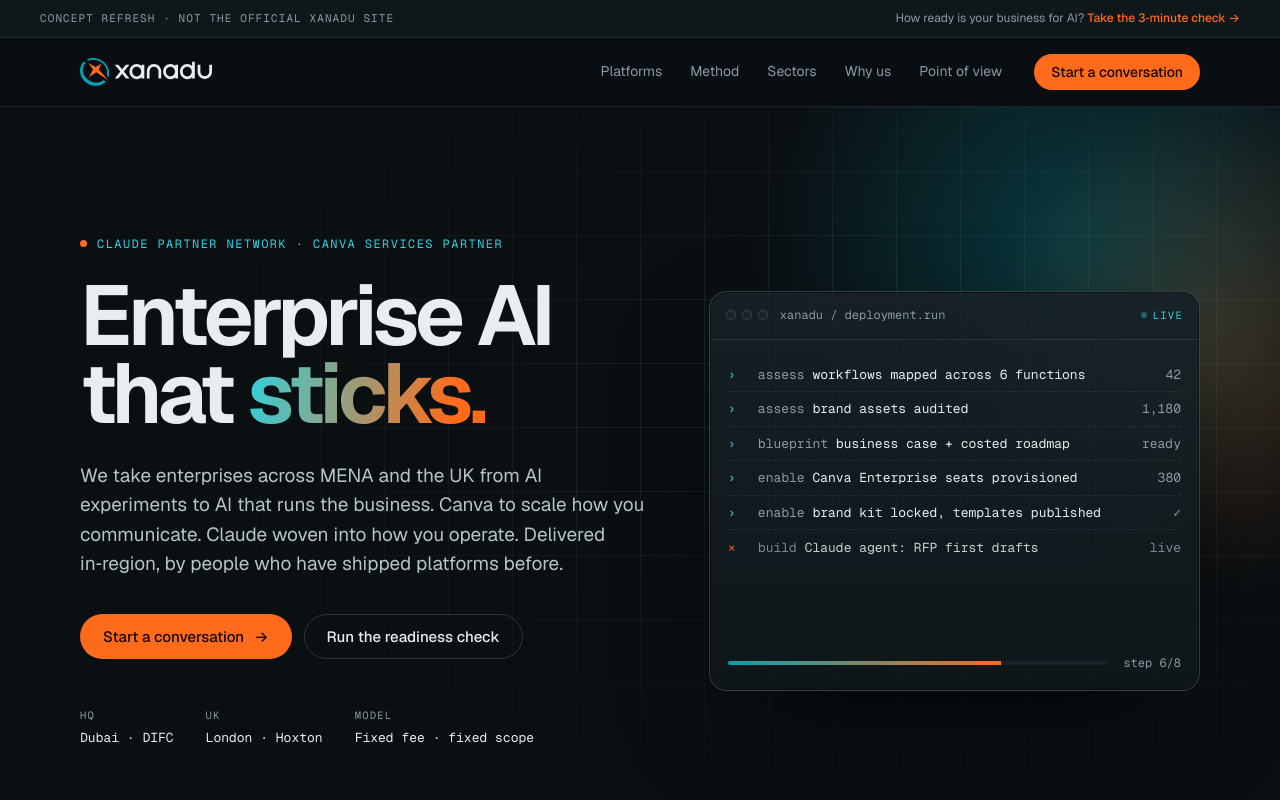
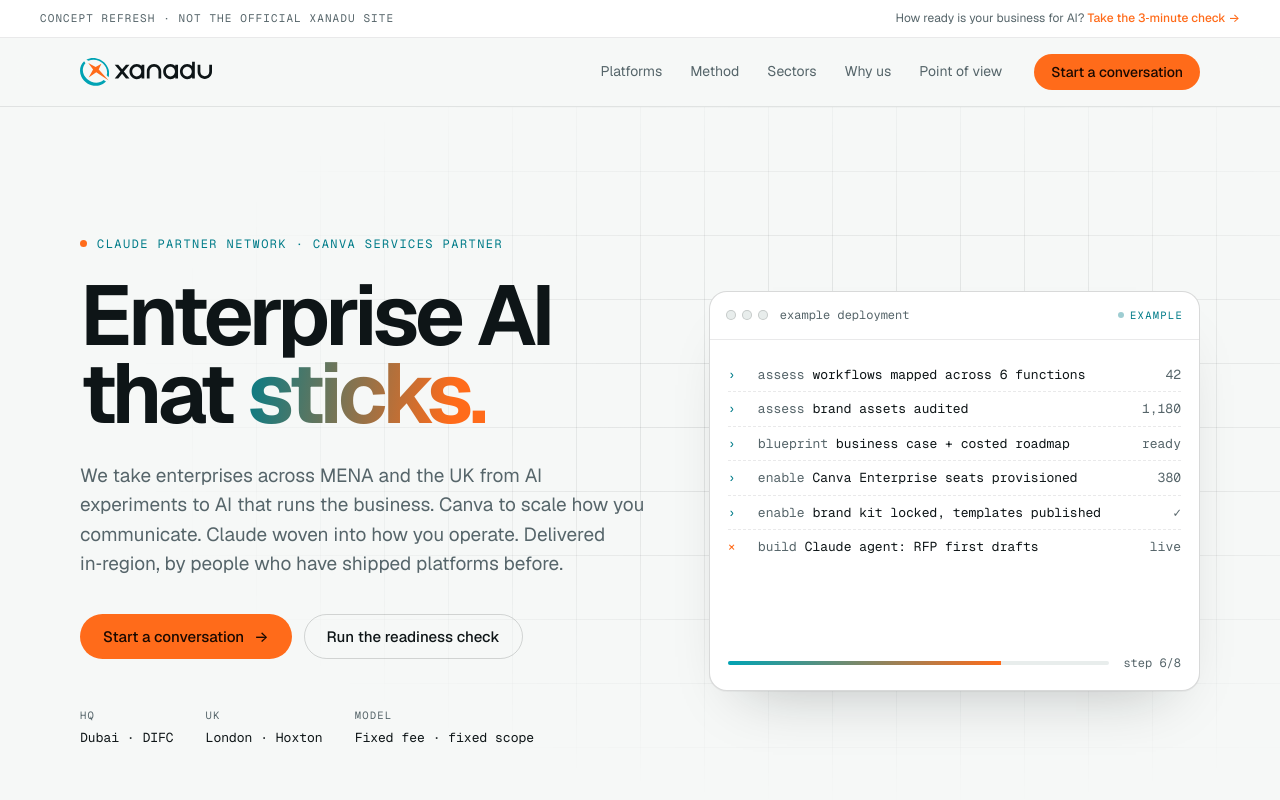
Before and after one commit to ahmadiqbal-tmitm/xanadu.ahmads.build, a plain HTML site: page index.html in a window 1280 px wide. Shown: the top 800 px of the page. Drawn offline with nearby package versions, Linux system fonts and the light colour scheme.

Commit message:
v1 refresh: light theme, same layout and copy; drop hero glow; label console as an example
Co-Authored-By: Claude Opus 5.5 <noreply@anthropic.com>

```diff
--- a/index.html
+++ b/index.html
@@ -6,7 +6,7 @@
   <title>Xanadu — Enterprise AI that sticks (concept)</title>
   <meta name="description" content="Concept brand refresh for Xanadu: the in-region partner for Claude and Canva across MENA and the UK.">
   <meta name="robots" content="noindex, nofollow">
-  <meta name="theme-color" content="#0A0F12">
+  <meta name="theme-color" content="#F6F8F7">
   <link rel="icon" href="favicon.svg" type="image/svg+xml">
   <link rel="preconnect" href="https://fonts.googleapis.com">
   <link rel="preconnect" href="https://fonts.gstatic.com" crossorigin>
@@ -84,8 +84,8 @@
       <div class="console" aria-label="Example deployment run">
         <div class="console-head">
           <span class="lights"><i></i><i></i><i></i></span>
-          <span class="mono">xanadu / deployment.run</span>
-          <span class="live mono"><i></i>live</span>
+          <span class="mono">example deployment</span>
+          <span class="live mono"><i></i>example</span>
         </div>
         <ol class="console-body mono" id="console"></ol>
         <div class="console-foot">
@@ -147,7 +147,7 @@
             <li>Cut reliance on design teams, agencies and manual production.</li>
           </ul>
           <div class="mini-ui swatches" aria-hidden="true">
-            <span style="--c:#0A0F12"></span><span style="--c:#00A3B4"></span><span style="--c:#FF6B1A"></span><span style="--c:#F4F2ED"></span>
+            <span style="--c:#0E1517"></span><span style="--c:#00A3B4"></span><span style="--c:#FF6B1A"></span><span style="--c:#FFFFFF"></span>
             <em class="mono">brand kit · locked</em>
           </div>
         </article>
--- a/styles.css
+++ b/styles.css
@@ -3,28 +3,30 @@
    Type:   Geist (display + text), Geist Mono (labels, data) */
 
 :root {
-  --ink: #0A0F12;
-  --ink-2: #10171B;
-  --ink-3: #172127;
-  --line: rgba(232, 238, 240, 0.09);
-  --line-2: rgba(232, 238, 240, 0.16);
-  --text: #E8EEF0;
-  --muted: #8C9AA1;
+  --ink: #F6F8F7;          /* page ground (light) */
+  --ink-2: #FFFFFF;        /* raised surfaces */
+  --ink-3: #E8EDEC;        /* tracks, insets */
+  --line: rgba(14, 21, 23, 0.09);
+  --line-2: rgba(14, 21, 23, 0.16);
+  --text: #0E1517;
+  --muted: #56656A;
   --teal: #00A3B4;
-  --teal-bright: #2CD3E1;
+  --teal-bright: #007C89;  /* teal for text and small marks on light */
   --signal: #FF6B1A;
-  --signal-hover: #FF8540;
-  --paper: #F4F2ED;
-  --paper-2: #EAE7DF;
-  --paper-text: #0D1417;
-  --paper-muted: #5B666B;
-  --paper-line: rgba(13, 20, 23, 0.12);
+  --signal-hover: #FF7F38;
+  --signal-ink: #D9530B;   /* orange for large text on light */
+  --paper: #FFFFFF;
+  --paper-2: #F1F4F3;
+  --paper-text: #0E1517;
+  --paper-muted: #56656A;
+  --paper-line: rgba(14, 21, 23, 0.10);
 
   /* logo tokens */
   --logo-ring: var(--teal);
   --logo-word: var(--text);
   --logo-x: var(--signal);
 
+  --ease: cubic-bezier(.16,1,.3,1);
   --radius: 14px;
   --wrap: 1200px;
   --gutter: clamp(16px, 4vw, 40px);
@@ -71,7 +73,7 @@ p { margin: 0; }
 .btn:hover { transform: translateY(-1px); }
 .btn span { transition: transform .2s; }
 .btn:hover span { transform: translateX(3px); }
-.btn-signal { background: var(--signal); color: #120800; }
+.btn-signal { background: var(--signal); color: #1A0900; }
 .btn-signal:hover { background: var(--signal-hover); }
 .btn-ghost { border-color: var(--line-2); color: var(--text); }
 .btn-ghost:hover { border-color: var(--text); }
@@ -92,7 +94,7 @@ p { margin: 0; }
 /* ---------- nav ---------- */
 .nav {
   position: sticky; top: 0; z-index: 50;
-  background: rgba(10, 15, 18, 0.72);
+  background: rgba(246, 248, 247, 0.85);
   backdrop-filter: saturate(140%) blur(14px);
   -webkit-backdrop-filter: saturate(140%) blur(14px);
   border-bottom: 1px solid var(--line);
@@ -115,14 +117,7 @@ p { margin: 0; }
   mask-image: radial-gradient(ellipse 80% 70% at 70% 40%, #000 20%, transparent 75%);
   -webkit-mask-image: radial-gradient(ellipse 80% 70% at 70% 40%, #000 20%, transparent 75%);
 }
-.hero-glow {
-  position: absolute; width: 900px; height: 900px; right: -260px; top: -320px; pointer-events: none;
-  background:
-    radial-gradient(closest-side, rgba(0, 163, 180, .28), transparent 70%),
-    radial-gradient(closest-side at 65% 60%, rgba(255, 107, 26, .22), transparent 70%);
-  filter: blur(20px);
-  animation: drift 18s ease-in-out infinite alternate;
-}
+.hero-glow { display: none; }
 @keyframes drift { to { transform: translate(-60px, 40px) rotate(12deg); } }
 
 .hero-inner { position: relative; display: grid; grid-template-columns: 1.15fr 1fr; gap: clamp(32px, 5vw, 72px); align-items: center; }
@@ -134,7 +129,7 @@ h1 { font-size: clamp(46px, 6.6vw, 88px); font-weight: 650; letter-spacing: -0.0
   background: linear-gradient(100deg, var(--teal-bright) 0%, var(--signal) 85%);
   -webkit-background-clip: text; background-clip: text; color: transparent;
 }
-.lede { margin-top: 28px; max-width: 34em; font-size: clamp(17px, 1.5vw, 19px); color: #B8C3C8; }
+.lede { margin-top: 28px; max-width: 34em; font-size: clamp(17px, 1.5vw, 19px); color: var(--muted); }
 .hero-ctas { display: flex; flex-wrap: wrap; gap: 12px; margin-top: 36px; }
 .hero-ctas.center { justify-content: center; }
 .hero-meta { list-style: none; padding: 0; margin: 48px 0 0; display: flex; flex-wrap: wrap; gap: 12px 32px; font-size: 13px; color: var(--text); }
@@ -142,9 +137,9 @@ h1 { font-size: clamp(46px, 6.6vw, 88px); font-weight: 650; letter-spacing: -0.0
 
 /* console */
 .console {
-  background: linear-gradient(180deg, rgba(23,33,39,.9), rgba(16,23,27,.92));
+  background: var(--ink-2);
   border: 1px solid var(--line-2); border-radius: 18px;
-  box-shadow: 0 40px 120px -40px rgba(0,0,0,.8), 0 0 0 1px rgba(0,0,0,.4) inset;
+  box-shadow: 0 1px 0 rgba(14,21,23,.04), 0 30px 60px -34px rgba(14,21,23,.28);
   overflow: hidden; min-width: 0;
 }
 .console-head { display: flex; align-items: center; gap: 12px; padding: 14px 16px; border-bottom: 1px solid var(--line); font-size: 12px; color: var(--muted); }
@@ -154,9 +149,9 @@ h1 { font-size: clamp(46px, 6.6vw, 88px); font-weight: 650; letter-spacing: -0.0
 .live i { width: 6px; height: 6px; border-radius: 50%; background: var(--teal-bright); animation: blink 1.4s infinite; }
 @keyframes blink { 50% { opacity: .25; } }
 .console-body { list-style: none; margin: 0; padding: 18px 18px 8px; min-height: 300px; font-size: 13px; line-height: 1.5; }
-.console-body li { display: grid; grid-template-columns: 20px 1fr auto; gap: 10px; padding: 7px 0; opacity: 0; transform: translateY(6px); animation: in .45s forwards; border-bottom: 1px dashed var(--line); }
+.console-body li { display: grid; grid-template-columns: 20px 1fr auto; gap: 10px; padding: 7px 0; animation: in .45s var(--ease) both; border-bottom: 1px dashed var(--line); }
 .console-body li:last-child { border-bottom: 0; }
-@keyframes in { to { opacity: 1; transform: none; } }
+@keyframes in { from { transform: translateY(6px); } }
 .console-body .ic { color: var(--teal-bright); }
 .console-body .ic.x { color: var(--signal); }
 .console-body .t { color: var(--text); overflow: hidden; text-overflow: ellipsis; }
@@ -170,7 +165,7 @@ h1 { font-size: clamp(46px, 6.6vw, 88px); font-weight: 650; letter-spacing: -0.0
 .trust { border-top: 1px solid var(--line); border-bottom: 1px solid var(--line); background: var(--ink-2); }
 .trust-inner { display: flex; align-items: center; gap: 40px; padding-top: 26px; padding-bottom: 26px; }
 .trust-inner .label { flex: none; }
-.trust-list { list-style: none; margin: 0; padding: 0; display: flex; flex-wrap: wrap; gap: 10px 36px; font-size: 15px; font-weight: 500; color: #C9D2D6; letter-spacing: -0.01em; }
+.trust-list { list-style: none; margin: 0; padding: 0; display: flex; flex-wrap: wrap; gap: 10px 36px; font-size: 15px; font-weight: 500; color: var(--text); letter-spacing: -0.01em; }
 
 /* ---------- sections ---------- */
 .section { padding: clamp(80px, 11vw, 140px) 0; }
@@ -187,13 +182,13 @@ h2 { font-size: clamp(36px, 5.2vw, 68px); }
   display: flex; flex-direction: column; gap: 28px; overflow: hidden;
   transition: border-color .3s, transform .3s;
 }
-.layer:hover { border-color: var(--line-2); transform: translateY(-2px); }
+.layer:hover { border-color: var(--line-2); transform: translateY(-2px); box-shadow: 0 20px 40px -30px rgba(14,21,23,.25); }
 .layer::before { content: ""; position: absolute; inset: 0 0 auto 0; height: 2px; }
 .layer-reason::before { background: linear-gradient(90deg, var(--signal), transparent); }
 .layer-create::before { background: linear-gradient(90deg, var(--teal-bright), transparent); }
 .tag { display: inline-block; font-size: 11px; text-transform: uppercase; letter-spacing: .12em; padding: 5px 10px; border-radius: 999px; border: 1px solid var(--line-2); color: var(--muted); margin-bottom: 18px; }
 .layer h3 { font-size: clamp(24px, 2.4vw, 32px); }
-.ticks { list-style: none; padding: 0; margin: 0; display: grid; gap: 12px; color: #B8C3C8; }
+.ticks { list-style: none; padding: 0; margin: 0; display: grid; gap: 12px; color: var(--muted); }
 .ticks li { padding-left: 26px; position: relative; }
 .ticks li::before { content: ""; position: absolute; left: 0; top: .62em; width: 12px; height: 1px; background: var(--teal-bright); }
 .mini-ui { margin-top: auto; border: 1px solid var(--line); border-radius: 12px; background: var(--ink); padding: 6px 14px; font-size: 12px; }
@@ -212,7 +207,7 @@ h2 { font-size: clamp(36px, 5.2vw, 68px); }
 .stat { padding: 28px 24px 0 0; display: flex; flex-direction: column; gap: 10px; }
 .stat + .stat { padding-left: 24px; border-left: 1px solid var(--line); }
 .stat b { font-size: clamp(40px, 5.4vw, 76px); font-weight: 500; letter-spacing: -0.04em; line-height: 1; color: var(--text); }
-.stat:first-child b { color: var(--signal); }
+.stat:first-child b { color: var(--signal-ink); }
 .stat span { color: var(--muted); font-size: 15px; }
 .footnote { margin-top: 40px; font-size: 12px; color: var(--muted); }
 
@@ -242,7 +237,7 @@ h2 { font-size: clamp(36px, 5.2vw, 68px); }
 .quiz legend { float: left; width: 100%; padding: 0; margin-bottom: 14px; font-weight: 500; font-size: 16px; }
 .quiz label { display: inline-flex; margin: 0 8px 8px 0; cursor: pointer; }
 .quiz label input { position: absolute; opacity: 0; pointer-events: none; }
-.quiz label { position: relative; padding: 9px 14px; border-radius: 999px; border: 1px solid var(--line-2); font-size: 14px; color: #B8C3C8; transition: all .15s; }
+.quiz label { position: relative; padding: 9px 14px; border-radius: 999px; border: 1px solid var(--line-2); font-size: 14px; color: var(--muted); transition: all .15s; }
 .quiz label:hover { border-color: var(--text); color: var(--text); }
 .quiz label:has(input:checked) { background: var(--text); color: var(--ink); border-color: var(--text); }
 .quiz label:has(input:focus-visible) { outline: 2px solid var(--signal); outline-offset: 2px; }
@@ -257,11 +252,11 @@ h2 { font-size: clamp(36px, 5.2vw, 68px); }
 .dial-num b { font-size: 52px; font-weight: 500; letter-spacing: -0.04em; line-height: 1; }
 .dial-num span { font-size: 12px; color: var(--muted); }
 #tier { color: var(--teal-bright); }
-.result-copy { color: #B8C3C8; font-size: 15px; min-height: 4.6em; }
+.result-copy { color: var(--muted); font-size: 15px; min-height: 4.6em; }
 
 /* sectors */
 .sectors { display: grid; grid-template-columns: repeat(3, 1fr); gap: 16px; }
-.sectors article { background: #fff; border: 1px solid var(--paper-line); border-radius: 18px; padding: 28px; display: grid; gap: 14px; align-content: start; transition: transform .25s, box-shadow .25s; }
+.sectors article { background: var(--ink); border: 1px solid var(--paper-line); border-radius: 18px; padding: 28px; display: grid; gap: 14px; align-content: start; transition: transform .25s, box-shadow .25s; }
 .sectors article:hover { transform: translateY(-3px); box-shadow: 0 20px 40px -24px rgba(13,20,23,.25); }
 .sectors .idx { width: max-content; font-size: 11px; padding: 4px 8px; border-radius: 6px; background: var(--paper-text); color: var(--paper); letter-spacing: .08em; }
 .sectors h3 { font-size: 26px; margin-top: 18px; }
@@ -288,13 +283,17 @@ h2 { font-size: clamp(36px, 5.2vw, 68px); }
 .manifesto p { margin-top: 14px; color: var(--muted); max-width: 38em; font-size: 18px; }
 
 /* cta */
-.cta { position: relative; overflow: hidden; padding: clamp(96px, 13vw, 168px) 0; text-align: center; border-top: 1px solid var(--line); background: radial-gradient(ellipse 50% 60% at 50% 100%, rgba(255,107,26,.18), transparent 70%), radial-gradient(ellipse 50% 50% at 50% 0%, rgba(0,163,180,.14), transparent 70%), var(--ink); }
+.cta { position: relative; overflow: hidden; padding: clamp(96px, 13vw, 168px) 0; text-align: center; background: var(--teal); color: var(--text); --line: rgba(14,21,23,.10); }
+.cta .btn-signal { background: var(--ink-2); color: var(--text); }
+.cta .btn-signal:hover { background: #F2FBFC; }
+.cta .btn-ghost { border-color: rgba(14,21,23,.35); }
+.cta .btn-ghost:hover { border-color: var(--text); }
 .cta .hero-grid { mask-image: radial-gradient(ellipse 60% 70% at 50% 50%, #000 10%, transparent 70%); -webkit-mask-image: radial-gradient(ellipse 60% 70% at 50% 50%, #000 10%, transparent 70%); }
 .cta-inner { position: relative; }
-.cta-mark { width: 64px; height: 62px; margin: 0 auto 32px; animation: spin 24s linear infinite; }
+.cta-mark { width: 64px; height: 62px; margin: 0 auto 32px; --logo-ring: #FFFFFF; --logo-x: var(--signal); }
 @keyframes spin { to { transform: rotate(360deg); } }
 .cta h2 { font-size: clamp(40px, 7vw, 96px); letter-spacing: -0.05em; }
-.cta p { margin: 24px auto 0; max-width: 32em; color: #B8C3C8; font-size: 18px; }
+.cta p { margin: 24px auto 0; max-width: 32em; color: #0B2E33; font-size: 18px; }
 
 /* footer */
 .footer { border-top: 1px solid var(--line); background: var(--ink); padding: 64px 0 28px; color: var(--muted); }
```
Also changed, not shown: 1 other file.
